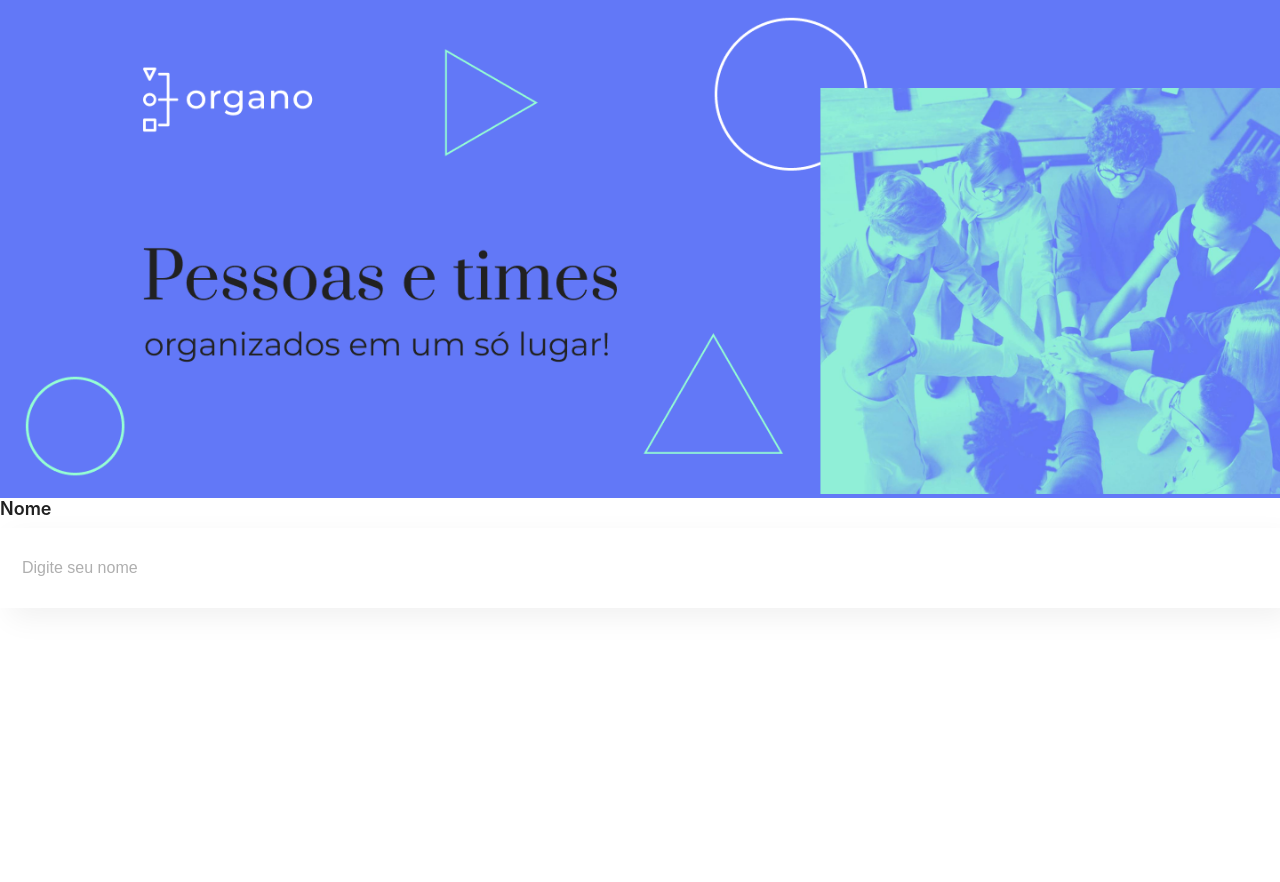
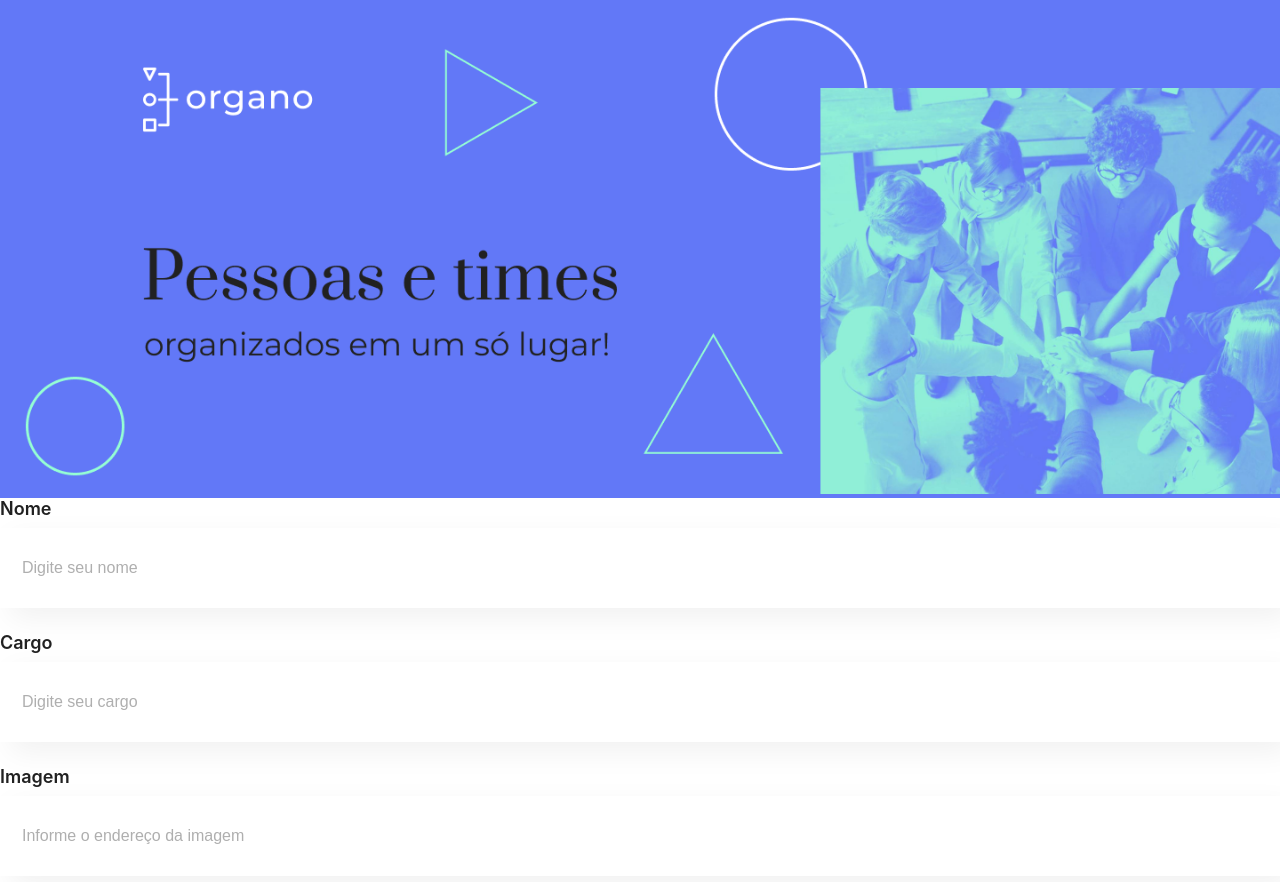
Before and after one commit to GabrielVeroneze/organo-plus, a React (Create React App) app: page / in a window 1280 px wide. Shown: the top 882 px of the page. Before the commit the page ends 800 px from the top, so only its background shows below. Built offline with nearby package versions, Linux system fonts and the light colour scheme.

Commit message:
:sparkles: feat: Adiciona dinamicamente diferentes campos

```diff
--- a/src/App.js
+++ b/src/App.js
@@ -5,7 +5,9 @@ function App() {
   return (
     <div className="App">
       <Banner />
-      <CampoTexto />
+      <CampoTexto label="Nome" placeholder="Digite seu nome" />
+      <CampoTexto label="Cargo" placeholder="Digite seu cargo" />
+      <CampoTexto label="Imagem" placeholder="Informe o endereço da imagem" />
     </div>
   );
 }
--- a/src/componentes/CampoTexto/index.js
+++ b/src/componentes/CampoTexto/index.js
@@ -1,10 +1,10 @@
 import './CampoTexto.css'
 
-const CampoTexto = () => {
+const CampoTexto = (props) => {
     return (
         <div className="campo-texto">
-            <label className='campo-texto__label'>Nome</label>
-            <input className='campo-texto__input' type="text" placeholder='Digite seu nome' />
+            <label className='campo-texto__label'>{props.label}</label>
+            <input className='campo-texto__input' type="text" placeholder={props.placeholder} />
         </div>
     )
 }
```
